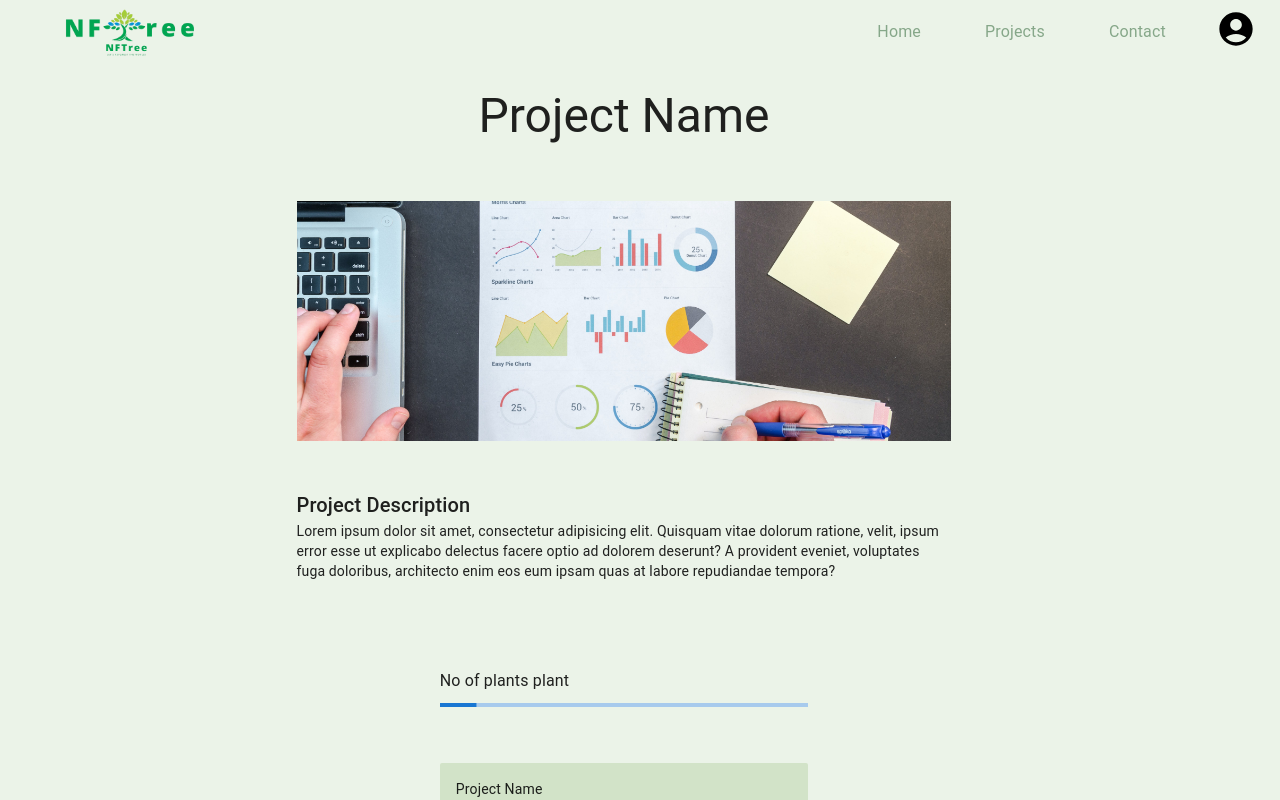
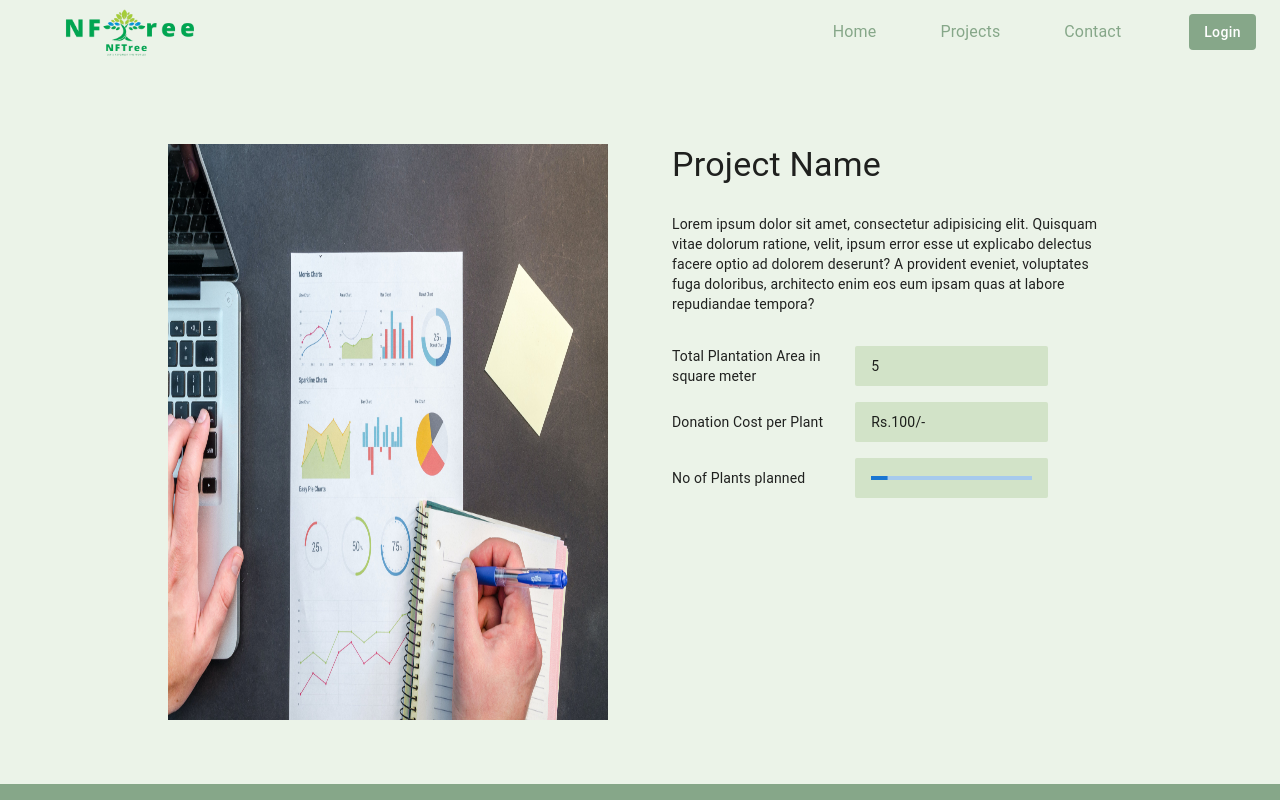
Before and after one commit to ankitbajpai65/NFTree, a React (Vite) app: page /completed_projects in a window 1280 px wide. Shown: the top 800 px of the page. Built offline with nearby package versions, Linux system fonts and the light colour scheme.

Commit message:
Enhanced completed project page

```diff
--- a/src/Components/Navbar/Dropdown.jsx
+++ b/src/Components/Navbar/Dropdown.jsx
@@ -26,7 +26,7 @@ const Dropdown = ({ handleMouseLeave, setMobileOpen, dropdown }) => {
           backgroundColor: "white",
           position: "absolute",
           top: dropdown === "Projects" ? { xs: "2rem", sm: "3rem" } : '2.5rem',
-          left: dropdown === "Projects" ? { xs: "-65px", sm: "unset" } : '-4rem',
+          left: dropdown === "Projects" ? { xs: "-65px", sm: "unset" } : '-5rem',
           width: dropdown === "Projects" ? { xs: "12rem", sm: "auto" } : '8rem',
           zIndex: "100",
           boxShadow: "rgba(0, 0, 0, 0.35) 0px 5px 15px",
--- a/src/Components/Navbar/Navbar.jsx
+++ b/src/Components/Navbar/Navbar.jsx
@@ -82,6 +82,7 @@ export default function Navbar() {
         <img
           src={logo1}
           alt=""
+          onClick={() => navigate('/')}
           style={{
             height: "3.5rem",
             marginTop: ".5rem",
@@ -104,14 +105,14 @@ export default function Navbar() {
                     style={{ position: "relative" }}
                     className="solutionDivSidebar"
                   >
-                    <a
+                    <p
                       className="navbarLinks projectLink"
                       onClick={handleMouseEnter}
                       style={{ color: "black" }}
                     // onClick={()=>navigate('/')}
                     >
                       {item}
-                    </a>
+                    </p>
                     {isMouseEnter && (
                       <Dropdown
                         handleMouseLeave={handleMouseLeave}
@@ -121,14 +122,14 @@ export default function Navbar() {
                   </div>
                 </>
               ) : (
-                <a
-                  href={`#${item.toLowerCase()}`}
+                <Link
+                  to={`/${item.toLowerCase()}`}
                   className="navbarLinks otherLinks"
                   onClick={handleDrawerToggle}
                   style={{ color: "black" }}
                 >
                   {item}
-                </a>
+                </Link>
               )}
             </div>
           </ListItem>
@@ -147,25 +148,19 @@ export default function Navbar() {
             // border: '2px solid red',
             zIndex: 10,
             boxShadow: "none",
-            background: "#EBF3E8",
+            background: "var(--green-10)",
             position: "fixed",
             top: 0,
           }}
         >
           <Toolbar>
-            <IconButton
-              color="inherit"
-              aria-label="open drawer"
-              edge="start"
+            <MenuIcon
               onClick={handleDrawerToggle}
               sx={{
-                mr: 2,
                 display: { sm: "none" },
-                color: "white",
+                filter: "invert(1)"
               }}
-            >
-              <MenuIcon sx={{ filter: "invert(1)" }} />
-            </IconButton>
+            />
             <Grid
               container
               sx={{
@@ -248,7 +243,7 @@ export default function Navbar() {
                         </>
                       ) : (
                         <Link
-                          to='/'
+                          to={`/${item.toLowerCase()}`}
                           className="navbarLinks"
                         >
                           {item}
@@ -257,8 +252,10 @@ export default function Navbar() {
                     </div>
                   ))}
                 </Box>
+              </Grid>
+            </Grid>
             {
-                  isLogin ?
+              !isLogin ?
                 <Button
                   variant="contained"
                   className="filledBtn"
@@ -287,8 +284,6 @@ export default function Navbar() {
                   </div>
                 </>
             }
-              </Grid>
-            </Grid>
           </Toolbar>
         </AppBar>
         <Box component="nav">
@@ -315,7 +310,7 @@ export default function Navbar() {
 
       <Routes>
         <Route index element={<Home />} />
-        <Route path="/" element={<Home />} />
+        <Route path="/home" element={<Home />} />
         <Route path="/signin" element={<Signin />} />
         <Route path="/signup" element={<Signup />} />
         <Route path="/kyc" element={<Kyc />} />
--- a/src/Components/Projects/CompletedProjects/CompletedProjects.css
+++ b/src/Components/Projects/CompletedProjects/CompletedProjects.css
@@ -4,8 +4,8 @@
     background-color: var(--green-20);
     min-height: 2.5rem;
     max-height: auto;
-    width: 45%;
-    padding: 1rem;
+    width: 75%;
+    padding: 0 1rem;
     border-radius: 2px;
 }
 
--- a/src/Components/Projects/CompletedProjects/CompletedProjects.jsx
+++ b/src/Components/Projects/CompletedProjects/CompletedProjects.jsx
@@ -13,52 +13,104 @@ import './CompletedProjects.css';
 
 const CompletedProjects = () => {
     return (
-        <Grid container spacing={1} sx={{
+        <Grid container spacing={8} columns={16} sx={{
             // width:100,
             // border: '2px solid violet',
-            minHeight: '100vh',
+            minHeight: '90vh',
             maxHeight: 'auto',
             my: 5,
             py: 5
         }}>
             <Grid item xs={2}></Grid>
-            <Grid item xs={8} sx={{
+            <Grid item xs={6} sx={{
+                // border: '2px solid red',
+            }}>
+                <Box sx={{ height: '100%' }} >
+                    <img src="/project.jpg" alt="" style={{ height: '100%', width: '100%' }} />
+                </Box>
+            </Grid>
+
+            <Grid item xs={6} sx={{
                 // border: '2px solid blue',
                 display: 'flex',
                 flexDirection: 'column',
-                alignItems: 'center',
+                // alignItems: 'center',
                 gap: '1rem',
-                p: 4
+                // p: 4
             }} className="projectInfoContainer">
-                <Typography variant="h3" gutterBottom>
+                <Typography variant="h4" gutterBottom>
                     Project Name
                 </Typography>
-                <Box sx={{ height: '15rem', width: '80%', mt: 3 }}>
-                    <img src="/project.jpg" alt="" />
-                </Box>
 
-                <Box sx={{ height: 'auto', width: '80%', my: 4 }}>
-                    <Typography variant="h6" sx={{ mb: 0 }} gutterBottom>
-                        Project Description
-                    </Typography>
+                <Box sx={{mb:2}}>
                     <Typography variant="body2" sx={{ mb: 0 }} gutterBottom>
                         Lorem ipsum dolor sit amet, consectetur adipisicing elit. Quisquam vitae dolorum ratione, velit, ipsum error esse ut explicabo delectus facere optio ad dolorem deserunt? A provident eveniet, voluptates fuga doloribus, architecto enim eos eum ipsam quas at labore repudiandae tempora?
                     </Typography>
                 </Box>
+                <Grid container>
+                    <Grid item xs={5} sx={{
+                        marginTop: 'auto',
+                        marginBottom: 'auto',
+                    }}>
+                        <Typography variant="body2" sx={{ mb: 0 }} gutterBottom>
+                            Total Plantation Area in square meter
+                        </Typography>
+                    </Grid>
+                    <Grid item xs={7}>
+                        <Box className="projectInfo">
+                            <Typography variant="body2" sx={{ mb: 0 }} gutterBottom>
+                                5
+                            </Typography>
+                        </Box>
+                    </Grid>
+                </Grid>
+                <Grid container>
+                    <Grid item xs={5} sx={{
+                        marginTop: 'auto',
+                        marginBottom: 'auto',
+                    }}>
+                        <Typography variant="body2" sx={{ mb: 0 }} gutterBottom>
+                            Donation Cost per Plant
+                        </Typography>
+                    </Grid>
+                    <Grid item xs={7}>
+                        <Box className="projectInfo">
+                            <Typography variant="body2" sx={{ mb: 0 }} gutterBottom>
+                                Rs.100/-
+                            </Typography>
+                        </Box>
+                    </Grid>
+                </Grid>
+                <Grid container>
+                    <Grid item xs={5} sx={{
+                        marginTop: 'auto',
+                        marginBottom: 'auto',
+                    }}>
+                        <Typography variant="body2" sx={{ mb: 0 }} gutterBottom>
+                            No of Plants planned
+                        </Typography>
+                    </Grid>
+                    <Grid item xs={7}>
+                        <Box className="projectInfo">
+                            <ProgressBar />
+                        </Box>
+                    </Grid>
+                </Grid>
 
-                <ProgressBar />
+                {/* <ProgressBar /> */}
 
-                <Box className="projectInfo">
+                {/* <Box className="projectInfo">
+                    <Typography variant="body2" sx={{ mb: 0 }} gutterBottom>
+                        Total Plantation Area in square meter
+                    </Typography>
+                </Box> */}
+
+                {/* <Box className="projectInfo">
                     <Typography variant="body2" sx={{ mb: 0 }} gutterBottom>
                         Project Name
                     </Typography>
                 </Box>
 
-                <Box className="projectInfo">
-                    <Typography variant="body2" sx={{ mb: 0 }} gutterBottom>
-                        Total Plantation Area in square meter
-                    </Typography>
-                </Box>
                 <Box className="projectInfo">
                     <Typography variant="body2" sx={{ mb: 0 }} gutterBottom>
                         No of Plants Plant
@@ -68,9 +120,7 @@ const CompletedProjects = () => {
                     <Typography variant="body2" sx={{ mb: 0 }} gutterBottom>
                         Lorem ipsum dolor sit amet, consectetur adipisicing elit. Quisquam vitae dolorum ratione, velit, ipsum error esse ut explicabo delectus facere optio ad dolorem deserunt? A provident eveniet, voluptates fuga doloribus, architecto enim eos eum ipsam quas at labore repudiandae tempora?
                     </Typography>
-                </Box>
-
-
+                </Box> */}
             </Grid>
             <Grid item xs={2}></Grid>
         </Grid>
--- a/src/Components/Projects/CompletedProjects/ProgressBar.jsx
+++ b/src/Components/Projects/CompletedProjects/ProgressBar.jsx
@@ -7,21 +7,20 @@ import Box from '@mui/material/Box';
 
 function LinearProgressWithLabel(props) {
   return (
-    <Tooltip title="10/100">
+
     <Box
       sx={{
         display: 'flex',
         flexDirection: "column",
         alignItems: 'center',
         gap: '10px',
-          my: 5
+        // my: 5
       }}>
-        <Typography sx={{ mr: 'auto' }}>No of plants plant</Typography>
+      {/* <Typography sx={{ mr: 'auto' }}>No of plants plant</Typography> */}
       <Box sx={{ width: '100%' }}>
         <LinearProgress variant="determinate" {...props} />
       </Box>
     </Box>
-    </Tooltip>
   );
 }
 
@@ -37,8 +36,10 @@ export default function ProgressBar() {
   const [progress, setProgress] = React.useState(10);
 
   return (
-    <Box sx={{ width: '45%' }}>
+    <Tooltip title="10/100">
+      <Box sx={{ width: '100%' }}>
         <LinearProgressWithLabel value={progress} />
       </Box>
+    </Tooltip>
   );
 }
```
Lines whose indentation alone changed are shown as unchanged.
